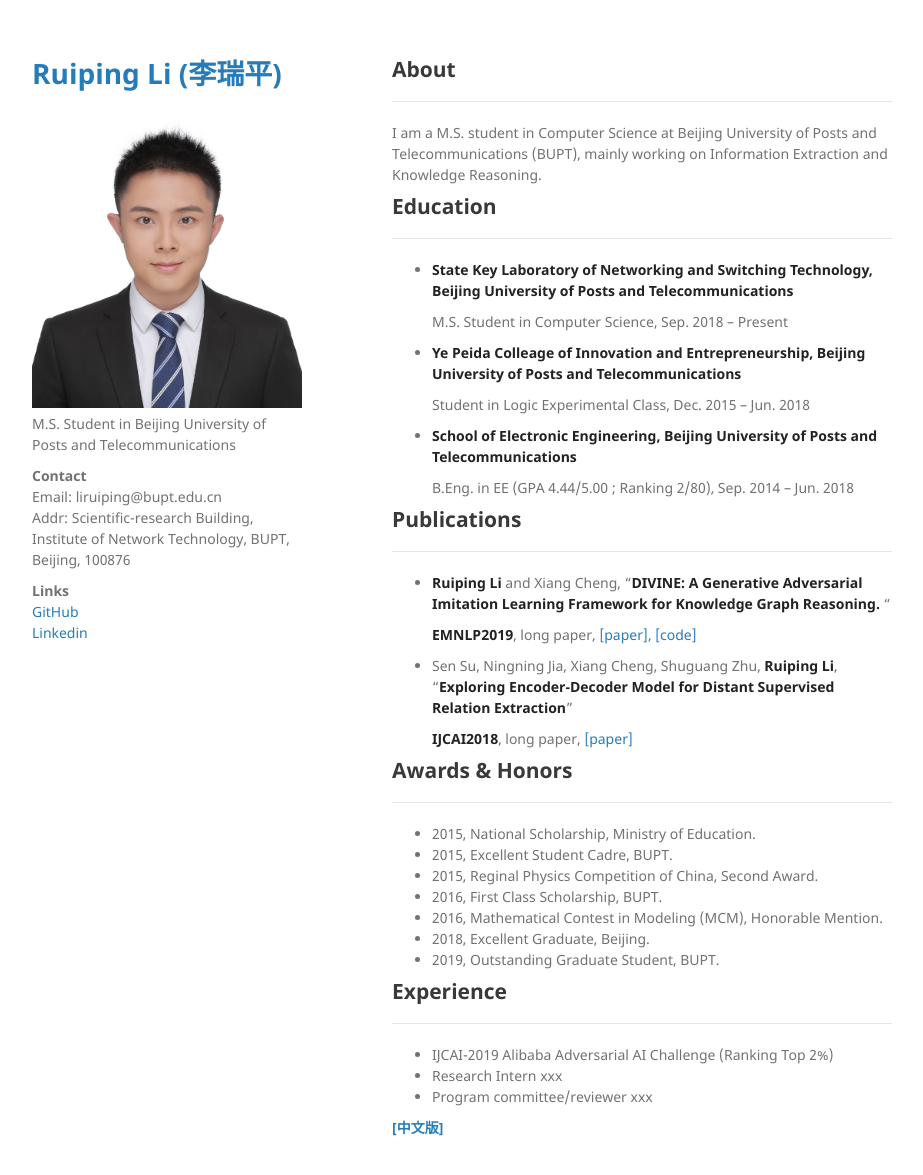
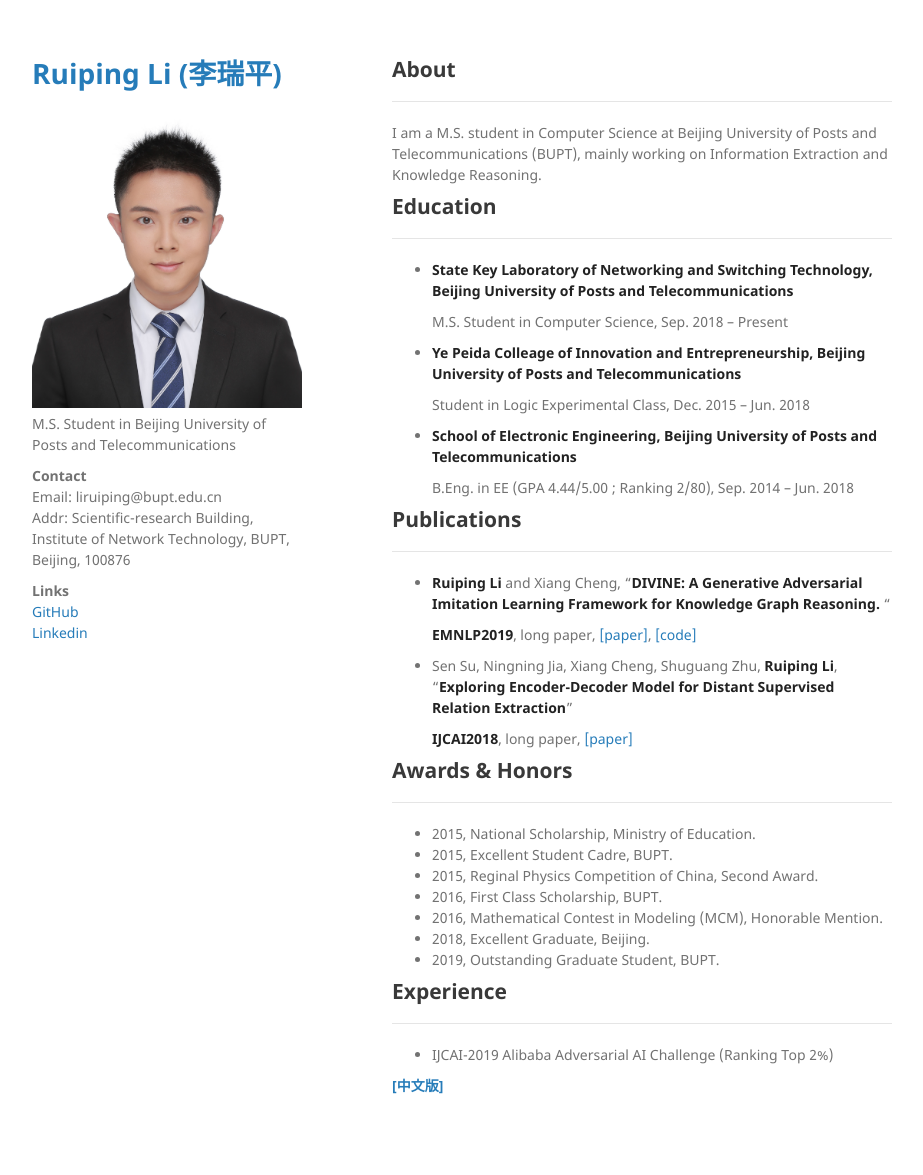
Before and after one commit to Ruiping-Li/Ruiping-Li.github.io, a Jekyll site: the page built from index.md, in a window 1280 px wide and 1208 px high. Shown: the top 1175 px of the window, without its empty margins (178-1101 px from the left). Built offline with Jekyll 4.4.1, drawn with Linux system fonts in a browser that asks for light colours; our own code applies the rules of GitHub Pages for plain Markdown files.

```diff
--- a/index.md
+++ b/index.md
@@ -48,8 +48,6 @@ I am a M.S. student in Computer Science at Beijing University of Posts and Telec
 ------
 
 - IJCAI-2019 Alibaba Adversarial AI Challenge (Ranking Top 2%)
-- Research Intern xxx
-- Program committee/reviewer xxx
 
 
 
```
Also changed, not shown: index_cn.md (+0 -2 lines), 2 other files.
